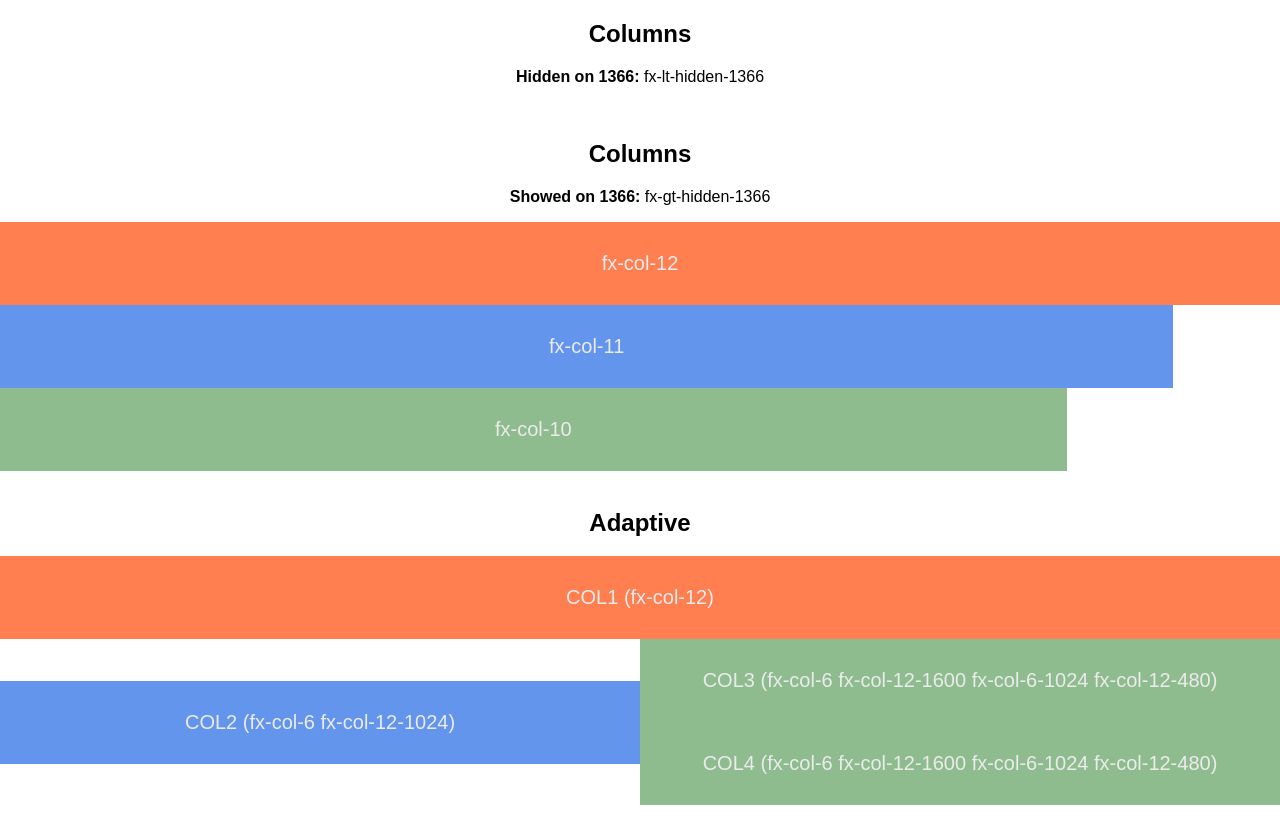
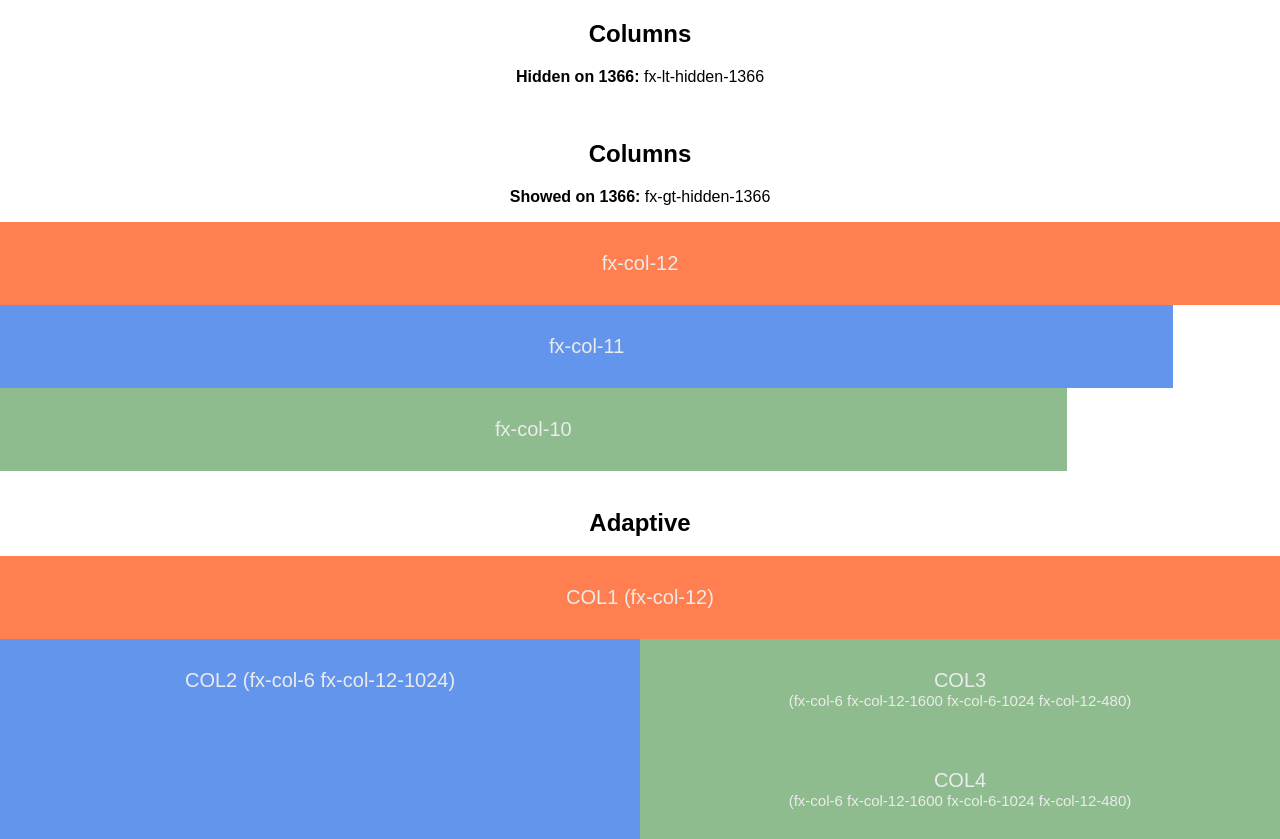
Before and after one commit to vadimjoy/grid-generator, a plain HTML site: page index.html in a window 1280 px wide. Before the commit the page ends 805 px from the top, so only its background shows below. Drawn offline with Linux system fonts and the light colour scheme.

Commit message:
version 2.0

```diff
--- a/index.html
+++ b/index.html
@@ -40,15 +40,15 @@
 
 <h2>Adaptive</h2>
 
-<div class="fx-row fx-wrap fx-ai-center">
+<div class="fx-row fx-wrap">
     <div class="fx-col-12 themed-col1">COL1 (fx-col-12)</div>
     <div class="fx-col-6 fx-col-12-1024 themed-col2">COL2 (fx-col-6 fx-col-12-1024)</div>
     <div class="fx-row fx-wrap fx-col-6 fx-col-12-1024">
-        <div class="fx-col-6 fx-col-12-1600 fx-col-6-1024 fx-col-12-480 themed-col3">COL3 (fx-col-6 fx-col-12-1600
-            fx-col-6-1024 fx-col-12-480)
+        <div class="fx-col-6 fx-col-12-1600 fx-col-6-1024 fx-col-12-800 themed-col3">COL3
+            <span>(fx-col-6 fx-col-12-1600 fx-col-6-1024 fx-col-12-480)</span>
         </div>
-        <div class="fx-col-6 fx-col-12-1600 fx-col-6-1024 fx-col-12-480 themed-col3">COL4 (fx-col-6 fx-col-12-1600
-            fx-col-6-1024 fx-col-12-480)
+        <div class="fx-col-6 fx-col-12-1600 fx-col-6-1024 fx-col-12-800 themed-col3">COL4
+            <span>(fx-col-6 fx-col-12-1600 fx-col-6-1024 fx-col-12-480)</span>
         </div>
     </div>
 </div>
--- a/main.css
+++ b/main.css
@@ -24,3 +24,8 @@ body {
 .themed-col3 {
     background-color: darkseagreen;
 }
+
+.themed-col3 span {
+    display: block;
+    font-size: 15px;
+}
```
